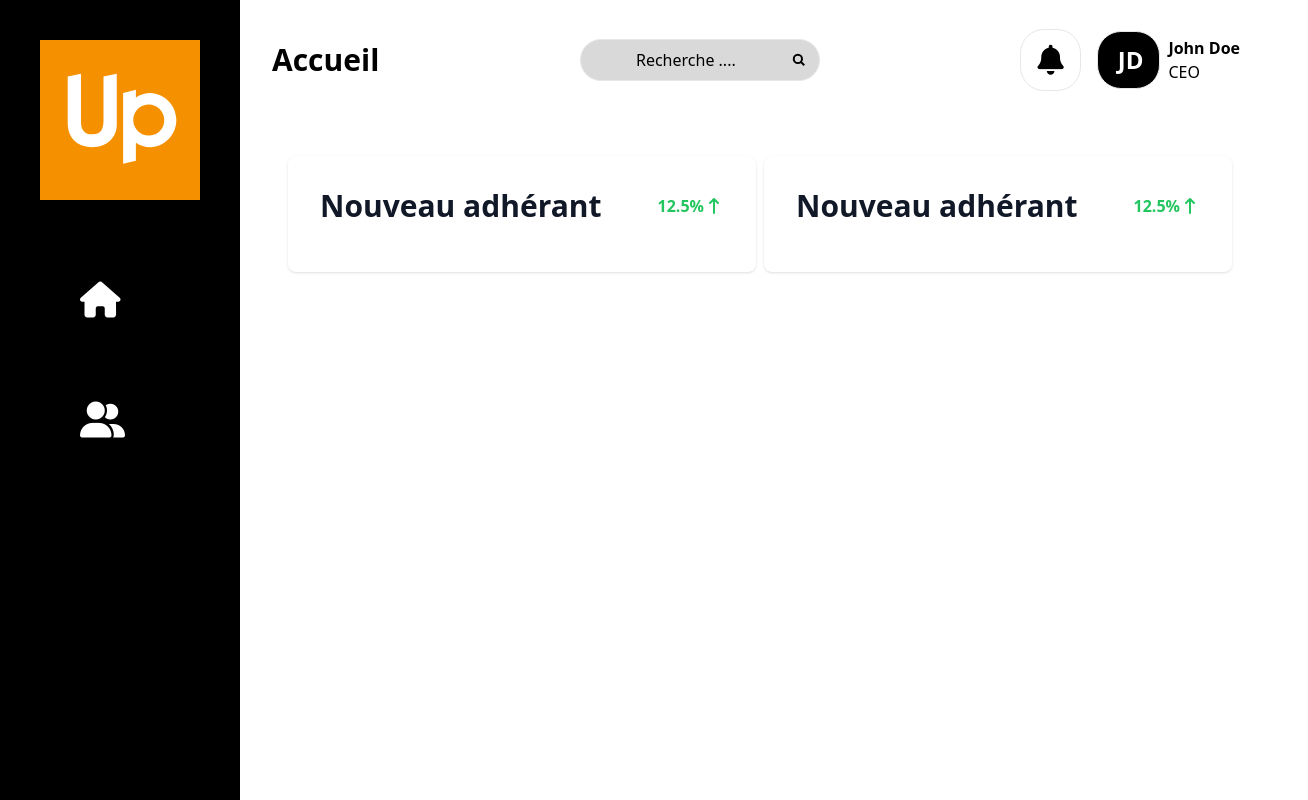
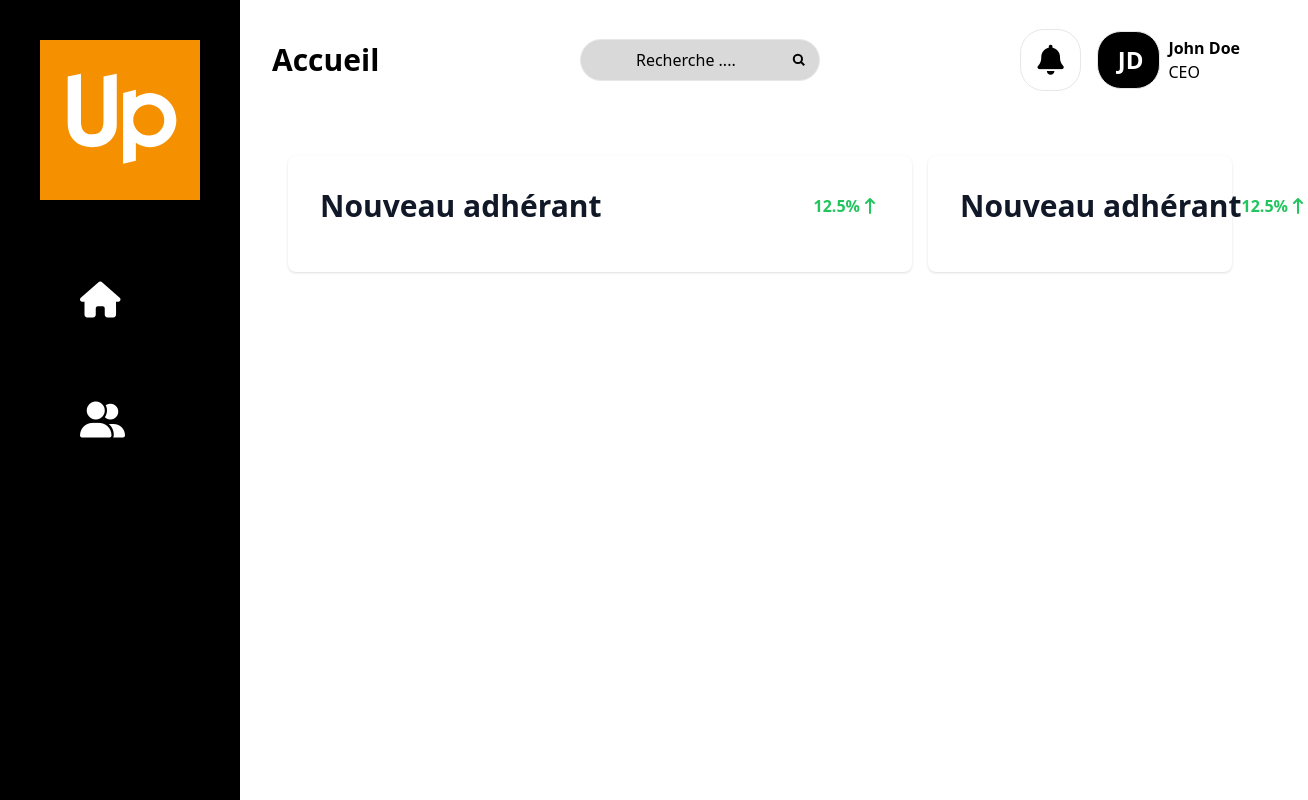
Before and after one commit to emmat974/crud-desktop-vuejs, a Vue app: page / in a window 1280 px wide. Shown: the whole page, 1308 px wide, since content can reach past the window. Built offline with nearby package versions, Linux system fonts and the light colour scheme.

Commit message:
Column selon la taille

```diff
--- a/src/pages/PageHome.vue
+++ b/src/pages/PageHome.vue
@@ -101,8 +101,8 @@
 
             <div class="p-8">
 
-                <div class="pt-6 px-4 w-full pt-6 px-4 w-full grid grid-cols-2 xl:grid-cols-2 2xl:grid-cols-2 gap-2">
-                    <div>
+                <div class="pt-6 px-4 w-full pt-6 px-4 w-full grid grid-cols-3 xl:grid-cols-3 2xl:grid-cols-3 gap-4">
+                    <div style="grid-column: span 2/3;">
                         <div class="bg-white shadow rounded-lg p-4 sm:p-6 xl:p-8  2xl:col-span-2">
                             <div class="flex items-center justify-between mb-4">
                                 <div class="flex-shrink-0">
```
